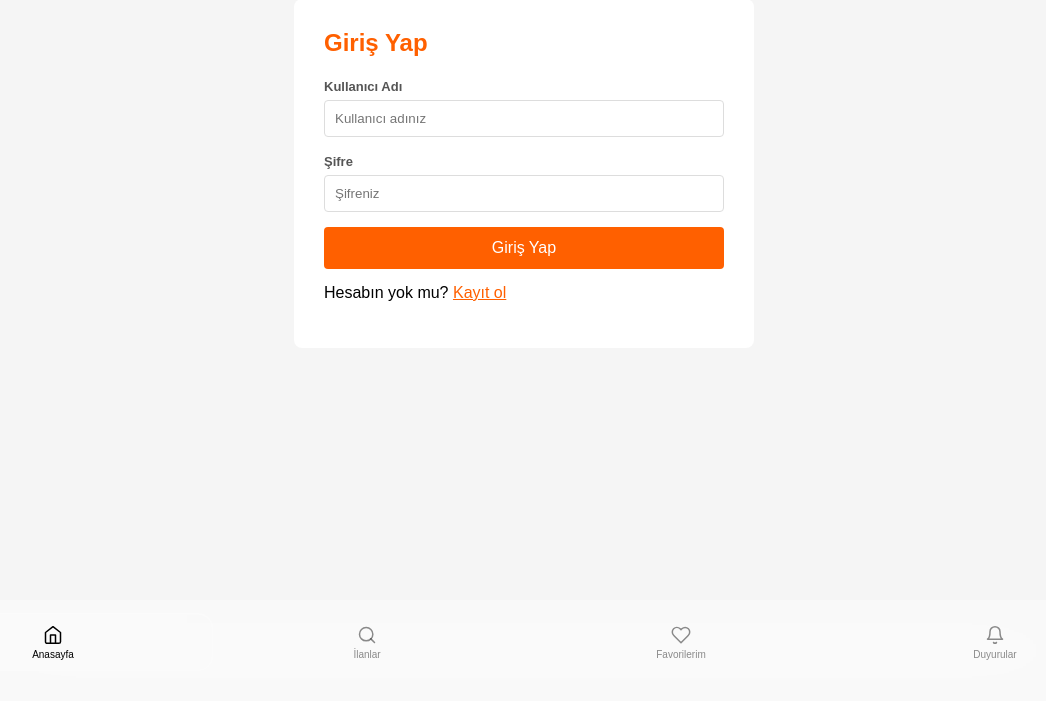
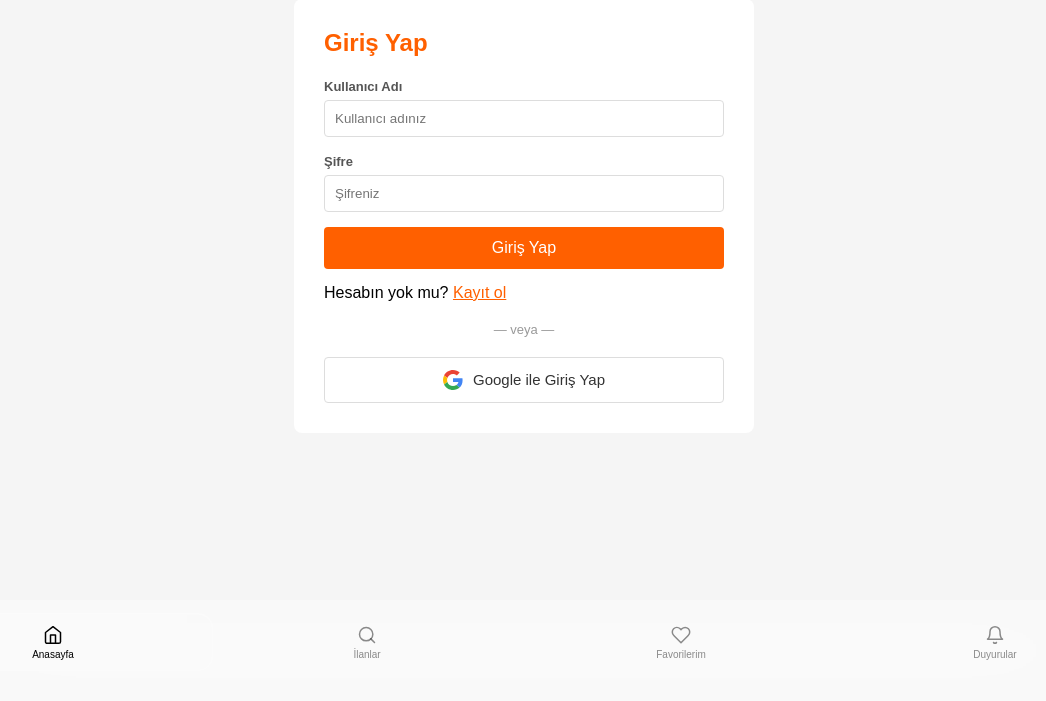
Before and after one commit to seyfettinkeskin7-hue/ilansitesiaa, a Django app: page /giris/ in a window 1280 px wide. Shown: the part 99-800 px from the top of the page, without its empty margins (116-1162 px from the left). Run offline with Django 5.2, Linux system fonts and the light colour scheme.

Commit message:
Google ile giris butonu eklendi

```diff
--- a/ilanlar/templates/giris.html
+++ b/ilanlar/templates/giris.html
@@ -33,6 +33,13 @@
             <button type="submit">Giriş Yap</button>
         </form>
         <p style="margin-top:15px;">Hesabın yok mu? <a href="/kayit/">Kayıt ol</a></p>
+
+        <div style="text-align:center; margin: 20px 0; color:#999; font-size:13px;">— veya —</div>
+
+        <a href="/accounts/google/login/" style="display:flex; align-items:center; justify-content:center; gap:10px; width:100%; padding:12px; background:white; color:#333; border:1px solid #ddd; border-radius:4px; font-size:15px; text-decoration:none; box-sizing:border-box;">
+            <svg width="20" height="20" viewBox="0 0 48 48"><path fill="#EA4335" d="M24 9.5c3.54 0 6.71 1.22 9.21 3.6l6.85-6.85C35.9 2.38 30.47 0 24 0 14.62 0 6.51 5.38 2.56 13.22l7.98 6.19C12.43 13.72 17.74 9.5 24 9.5z"/><path fill="#4285F4" d="M46.98 24.55c0-1.57-.15-3.09-.38-4.55H24v9.02h12.94c-.58 2.96-2.26 5.48-4.78 7.18l7.73 6c4.51-4.18 7.09-10.36 7.09-17.65z"/><path fill="#FBBC05" d="M10.53 28.59c-.48-1.45-.76-2.99-.76-4.59s.27-3.14.76-4.59l-7.98-6.19C.92 16.46 0 20.12 0 24c0 3.88.92 7.54 2.56 10.78l7.97-6.19z"/><path fill="#34A853" d="M24 48c6.48 0 11.93-2.13 15.89-5.81l-7.73-6c-2.18 1.48-4.97 2.31-8.16 2.31-6.26 0-11.57-4.22-13.47-9.91l-7.98 6.19C6.51 42.62 14.62 48 24 48z"/></svg>
+            Google ile Giriş Yap
+        </a>
     </div>
 
 
```
